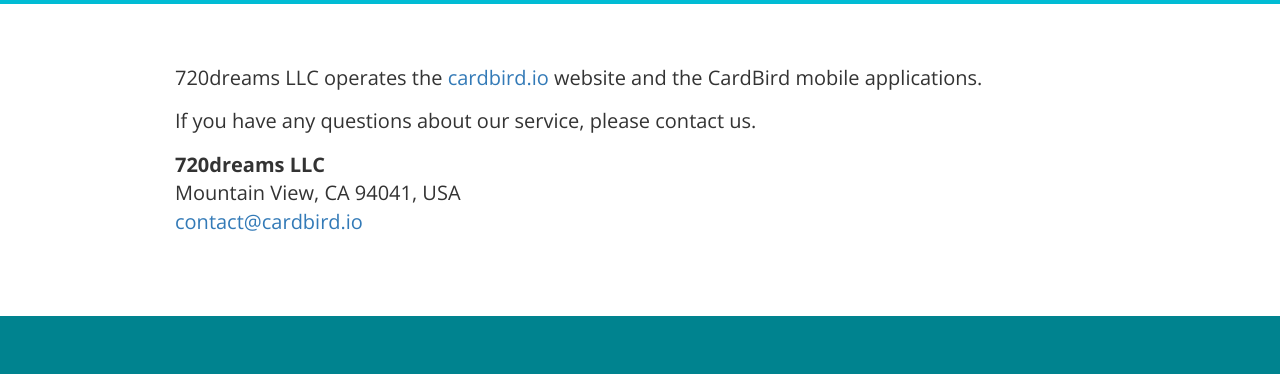
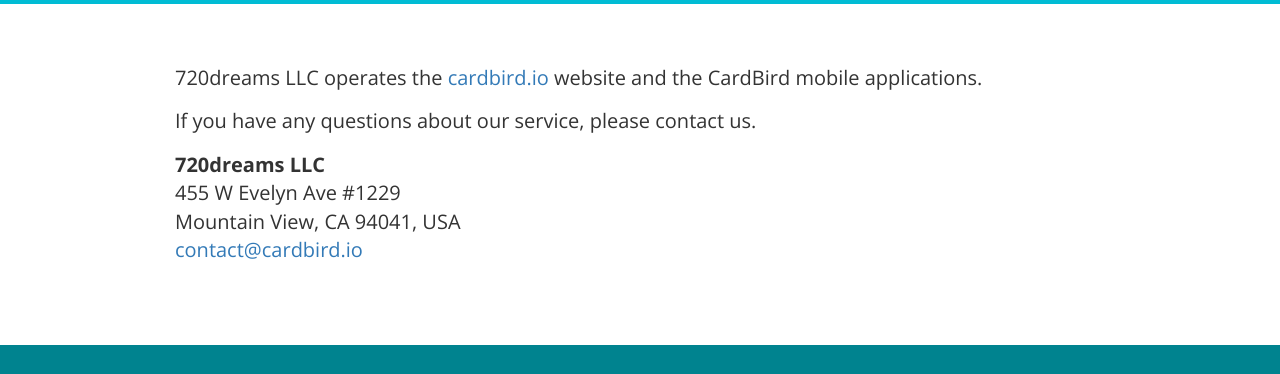
Before and after one commit to 720dreams/cardbird-page, a website: page app/about.html in a window 1280 px wide. Shown: the part 170-544 px from the top of the page. Drawn offline with nearby package versions, Linux system fonts and the light colour scheme; files that its build step writes are made by us from their sources.

Commit message:
complete adr

```diff
--- a/app/about.html
+++ b/app/about.html
@@ -75,6 +75,7 @@
 
   <address>
     <strong>720dreams LLC</strong><br>
+    455 W Evelyn Ave #1229<br>
     Mountain View, CA 94041, USA<br>
     <a href="mailto:contact@cardbird.io">contact@cardbird.io</a>
   </address>
```
Also changed, not shown: dist/about.html.
